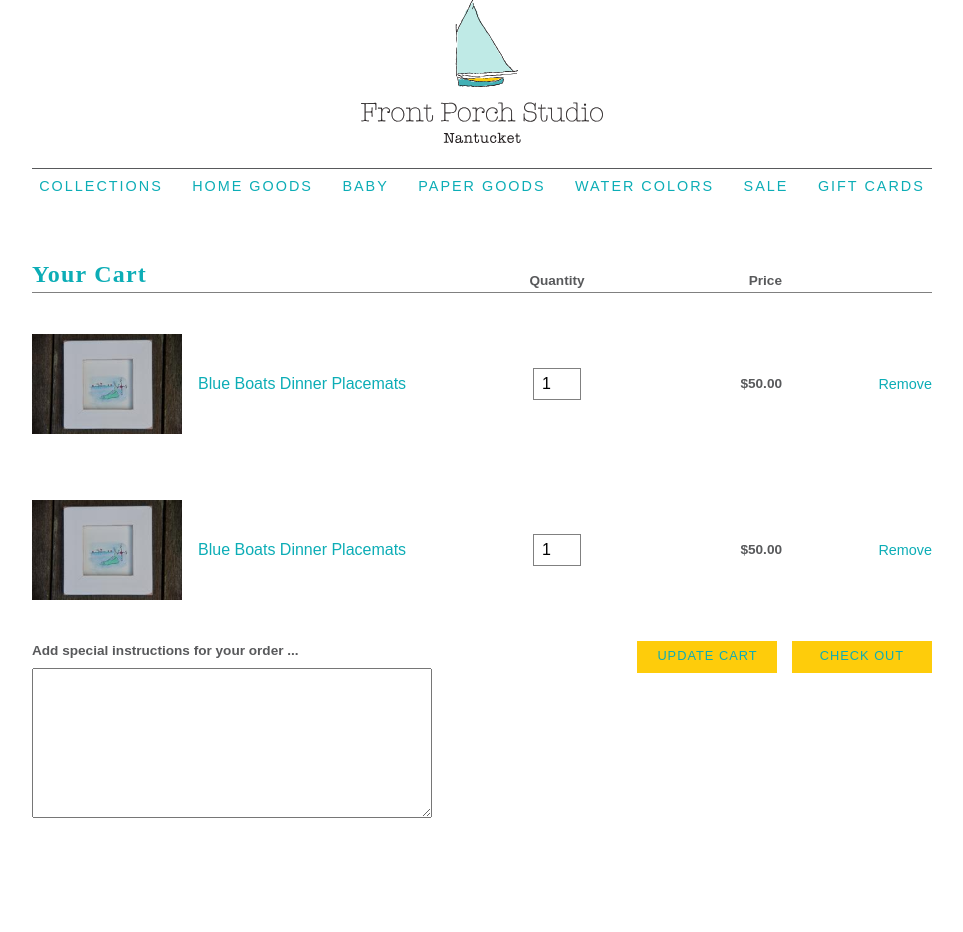
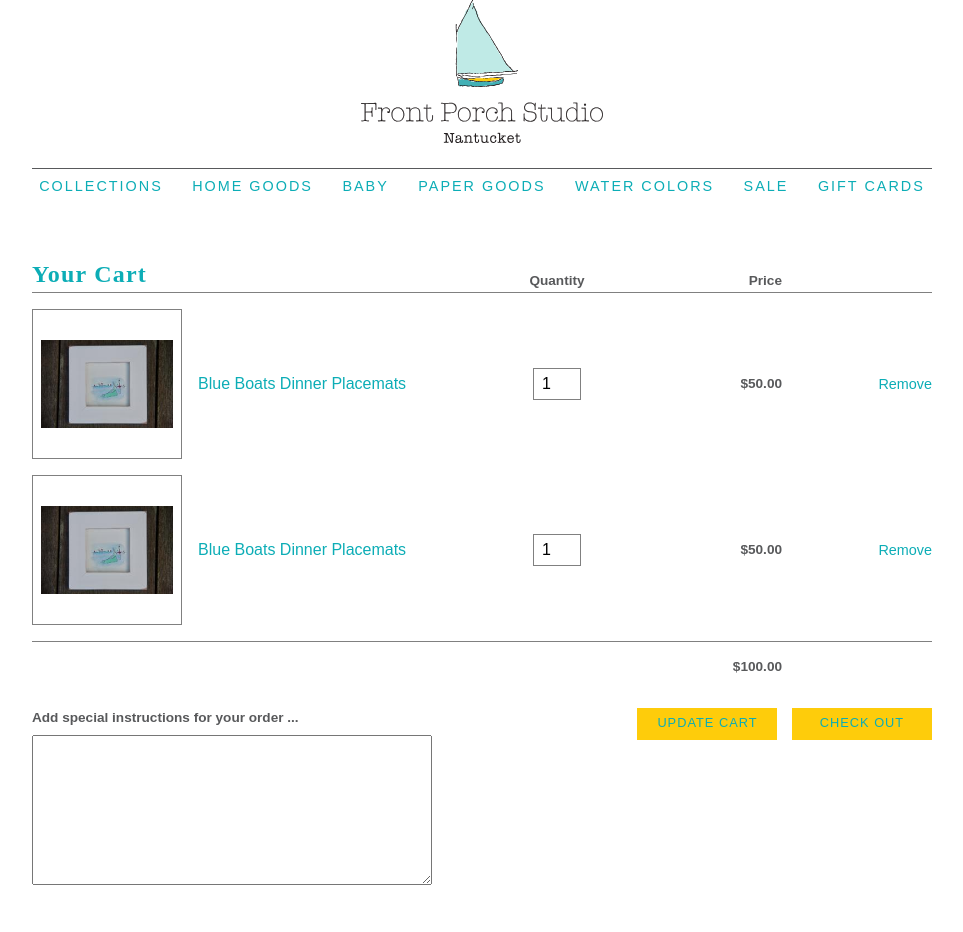
Before and after one commit to elpadi/fps-shopify, a PHP site: page /cart in a window 1280 px wide. Shown: the part 54-986 px from the top of the page, without its empty margins (158-1121 px from the left). Run offline with PHP 8.4, Linux system fonts and the light colour scheme; some web fonts are replaced.

Commit message:
Cart totals

```diff
--- a/css/templates/cart.css
+++ b/css/templates/cart.css
@@ -32,6 +32,8 @@
 #cart-main img {
 	width: 150px;
 	height: 150px;
+	padding: 8px;
+	border: 1px solid gray;
 	object-fit: contain;
 }
 #cart-main .remove,
@@ -76,6 +78,13 @@
 	right: 0;
 }
 
+#cart-totals {
+	display: block;
+	text-align: right;
+	border-top: 1px solid gray;
+	padding-right: 150px;
+}
+
 #cart-bottom {
 	display: flex;
 	justify-content: space-between;
--- a/templates/main/cart.php
+++ b/templates/main/cart.php
@@ -19,6 +19,9 @@
 				<span class="remove"><a href="/cart/change?line=2&quantity=0">Remove</a></span>
 			</p>
 		</article>
+		<p id="cart-totals">
+			<span class="price label"><strong>Total cost</strong> $100.00</span>
+		</p>
 		<section id="cart-bottom">
 			<div class="notes">
 				<label for="CartSpecialInstructions">Add special instructions for your order ...</label>
```
